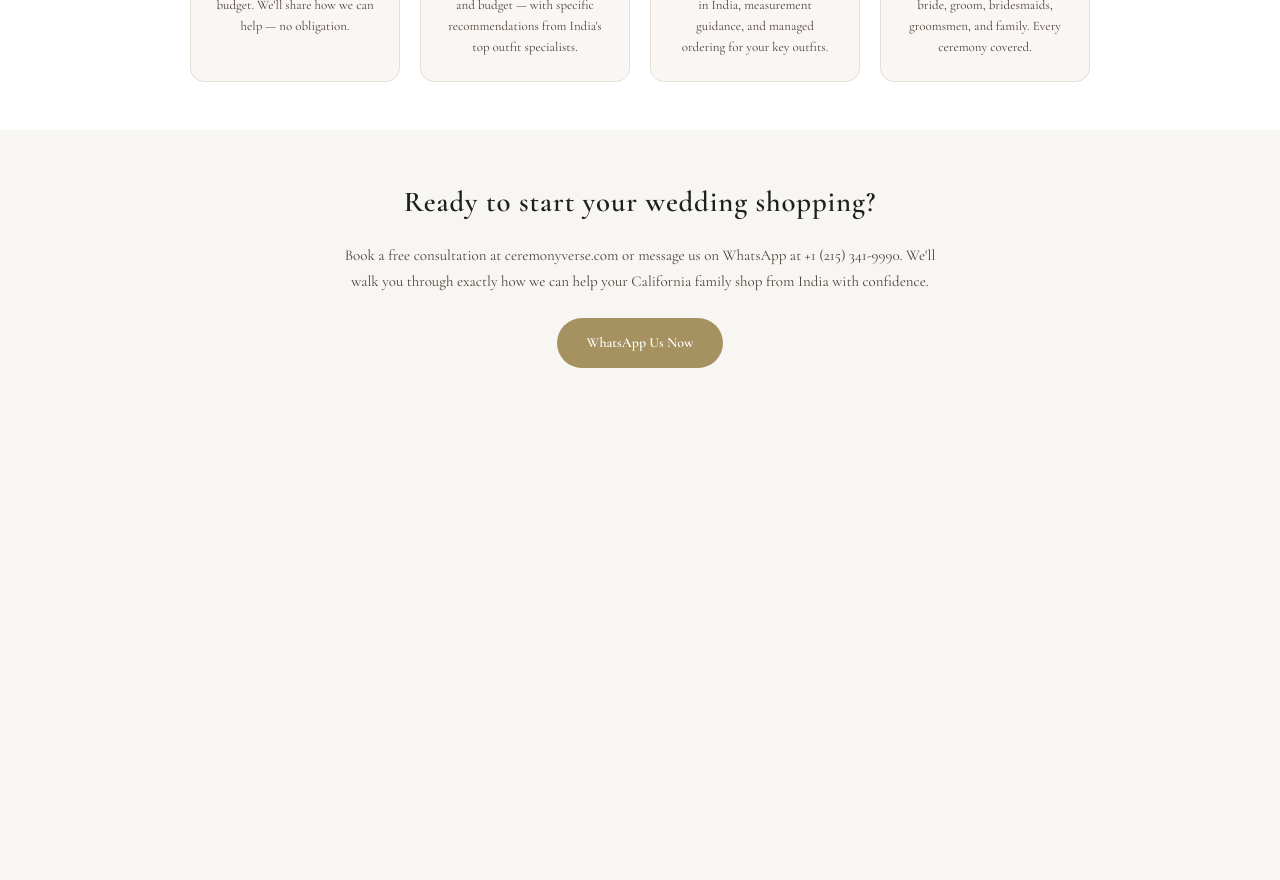
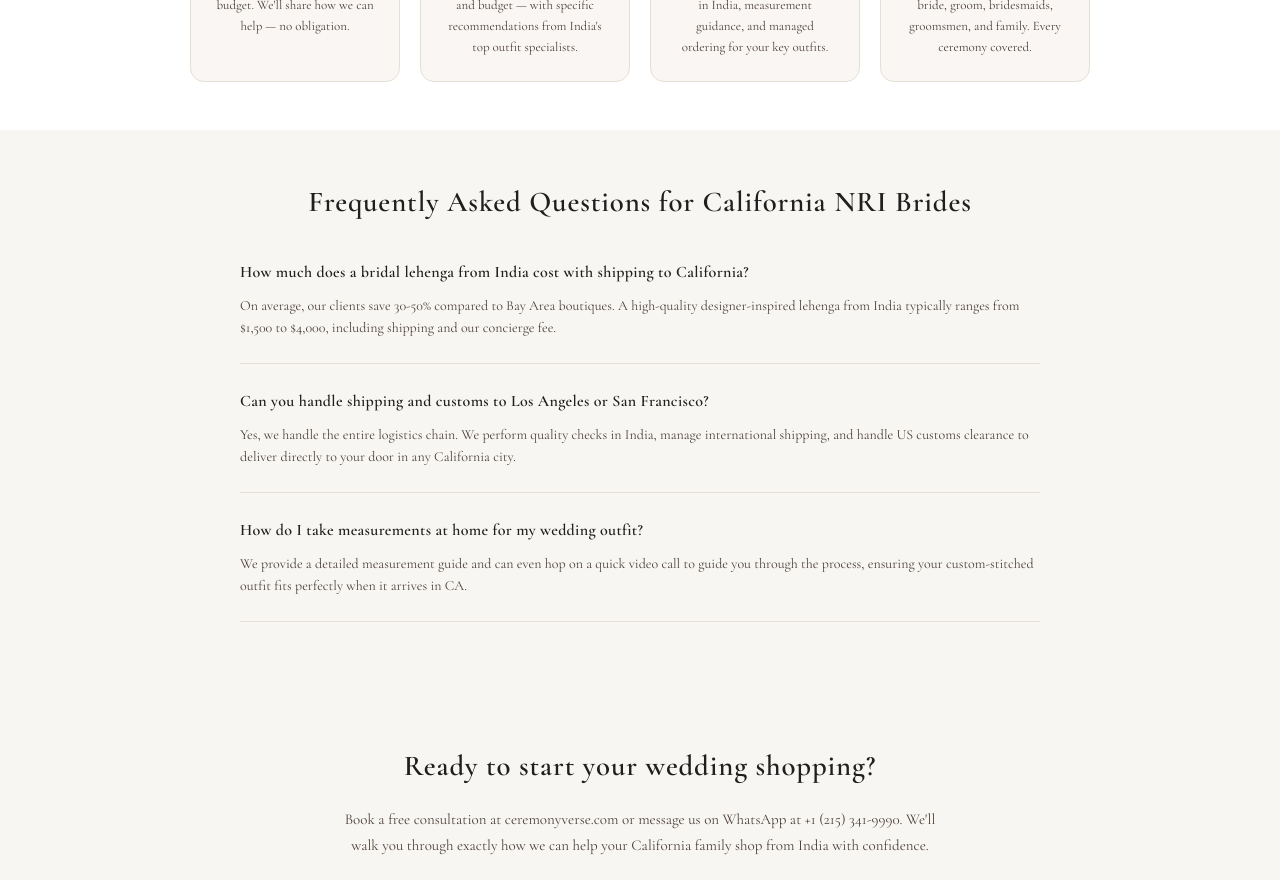
Before and after one commit to leylabernie/v0-ceremony-verse-wedding-concierge, a Next.js app: page /indian-wedding-shopping-california in a window 1280 px wide. Shown: the part 2140-3020 px from the top of the page. Before the commit the page ends 2556 px from the top, so only its background shows below. Built offline with nearby package versions, Linux system fonts and the light colour scheme.

Commit message:
Optimize local SEO landing pages for New Jersey and California

```diff
--- a/app/indian-wedding-shopping-california/page.tsx
+++ b/app/indian-wedding-shopping-california/page.tsx
@@ -92,6 +92,27 @@ export default function IndianWeddingShoppingCaliforniaPage() {
         </div>
       </section>
 
+      {/* FAQ Section */}
+      <section style={{ padding: "48px 24px", background: "#f8f6f2" }}>
+        <div style={{ maxWidth: "800px", margin: "0 auto" }}>
+          <h2 style={{ fontFamily: "'Cormorant Garamond', Georgia, serif", fontSize: "1.8rem", fontWeight: 600, color: "#1f1f1f", textAlign: "center", marginBottom: "32px" }}>
+            Frequently Asked Questions for California NRI Brides
+          </h2>
+          <div style={{ spaceY: "24px" }}>
+            {[
+              { q: "How much does a bridal lehenga from India cost with shipping to California?", a: "On average, our clients save 30-50% compared to Bay Area boutiques. A high-quality designer-inspired lehenga from India typically ranges from $1,500 to $4,000, including shipping and our concierge fee." },
+              { q: "Can you handle shipping and customs to Los Angeles or San Francisco?", a: "Yes, we handle the entire logistics chain. We perform quality checks in India, manage international shipping, and handle US customs clearance to deliver directly to your door in any California city." },
+              { q: "How do I take measurements at home for my wedding outfit?", a: "We provide a detailed measurement guide and can even hop on a quick video call to guide you through the process, ensuring your custom-stitched outfit fits perfectly when it arrives in CA." },
+            ].map((faq, index) => (
+              <div key={index} style={{ marginBottom: "24px", paddingBottom: "24px", borderBottom: "1px solid #e6dfd5" }}>
+                <h3 style={{ fontWeight: 600, fontSize: "16px", color: "#1f1f1f", marginBottom: "8px" }}>{faq.q}</h3>
+                <p style={{ fontSize: "14px", lineHeight: 1.6, color: "#4d403a" }}>{faq.a}</p>
+              </div>
+            ))}
+          </div>
+        </div>
+      </section>
+
       {/* CTA */}
       <section style={{ padding: "48px 24px", textAlign: "center" }}>
         <div style={{ maxWidth: "600px", margin: "0 auto" }}>
--- a/app/indian-wedding-shopping-new-jersey/page.tsx
+++ b/app/indian-wedding-shopping-new-jersey/page.tsx
@@ -3,8 +3,8 @@ import Link from "next/link";
 import { Metadata } from "next";
 
 export const metadata: Metadata = {
-  title: "Indian Wedding Shopping in New Jersey | CeremonyVerse",
-  description: "Expert Indian wedding outfit shopping concierge for brides in New Jersey. We handle sourcing, coordination, and logistics for NJ brides.",
+  title: "Indian Wedding Shopping in New Jersey | Buy Bridal Lehenga from India in NJ | CeremonyVerse",
+  description: "Skip the Edison markup. Get your bridal lehenga and wedding outfits directly from India with live video shopping. Serving brides in Edison, Jersey City, Princeton, and across New Jersey.",
   openGraph: {
     title: "Indian Wedding Shopping in New Jersey | CeremonyVerse",
     description: "Expert Indian wedding outfit shopping concierge for brides in New Jersey.",
@@ -66,11 +66,11 @@ export default function NewJerseyPage() {
             />
           </div>
           <div className="relative max-w-7xl mx-auto px-4 sm:px-6 lg:px-8 text-center">
-            <h1 className="text-4xl md:text-5xl font-bold mb-6">
-              Indian Wedding Shopping in New Jersey
+            <h1 className="text-4xl md:text-5xl font-bold mb-6 leading-tight">
+              Indian Wedding Shopping in New Jersey: <br/>Buy Directly from India
             </h1>
             <p className="text-xl md:text-2xl mb-8 max-w-3xl mx-auto">
-              Your personal shopping concierge for Indian wedding outfits. We source, coordinate, and manage logistics for NJ brides.
+              Skip the high markups in Edison. We source your dream bridal lehenga, sherwani, and family outfits directly from India with live video approval and door-to-door delivery in NJ.
             </p>
             <Link
               href="/contact"
@@ -84,9 +84,9 @@ export default function NewJerseyPage() {
         {/* Content Section */}
         <div className="max-w-7xl mx-auto px-4 sm:px-6 lg:px-8 py-16">
           <div className="prose prose-lg mx-auto text-stone-700">
-            <h2 className="text-3xl font-bold text-stone-900 mb-6">Serving New Jersey Brides</h2>
+            <h2 className="text-3xl font-bold text-stone-900 mb-6">Why NJ Brides Choose CeremonyVerse</h2>
             <p className="mb-6">
-              Planning an Indian wedding in New Jersey? From Edison to Jersey City, we help NRIs and local brides navigate the complex world of Indian wedding attire. Our shopping concierge service handles everything from vendor selection to final alterations.
+              New Jersey is home to some of the largest Indian communities in the USA, but local boutiques often have limited collections and high markups. Whether you are in <strong>Edison, Jersey City, Princeton, or Parsippany</strong>, CeremonyVerse gives you direct access to the latest 2026 bridal trends from India without the $3,000 flight.
             </p>
             <h3 className="text-2xl font-bold text-stone-900 mt-8 mb-4">How We Help NJ Brides</h3>
             <ul className="list-disc pl-6 space-y-2 mb-8">
```
